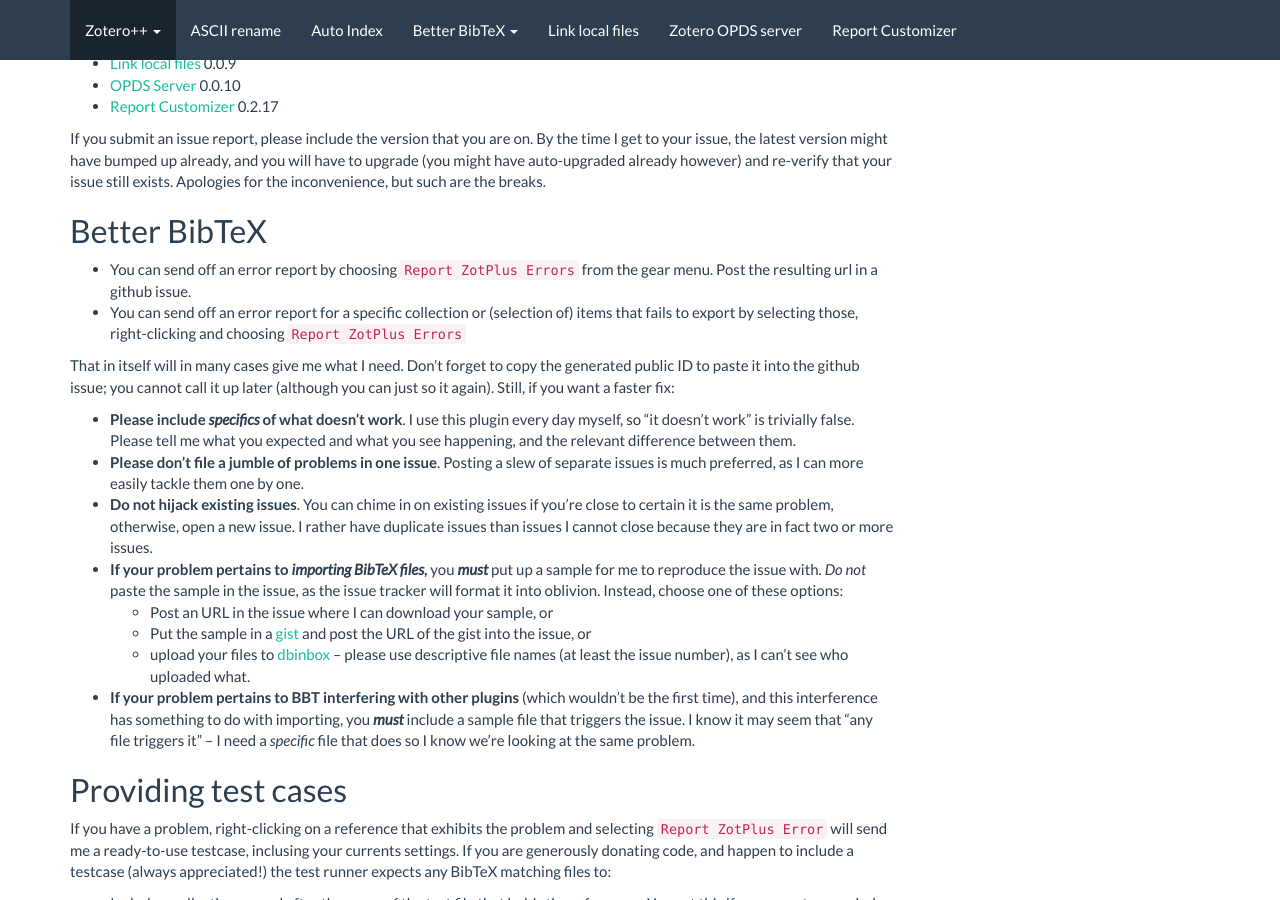
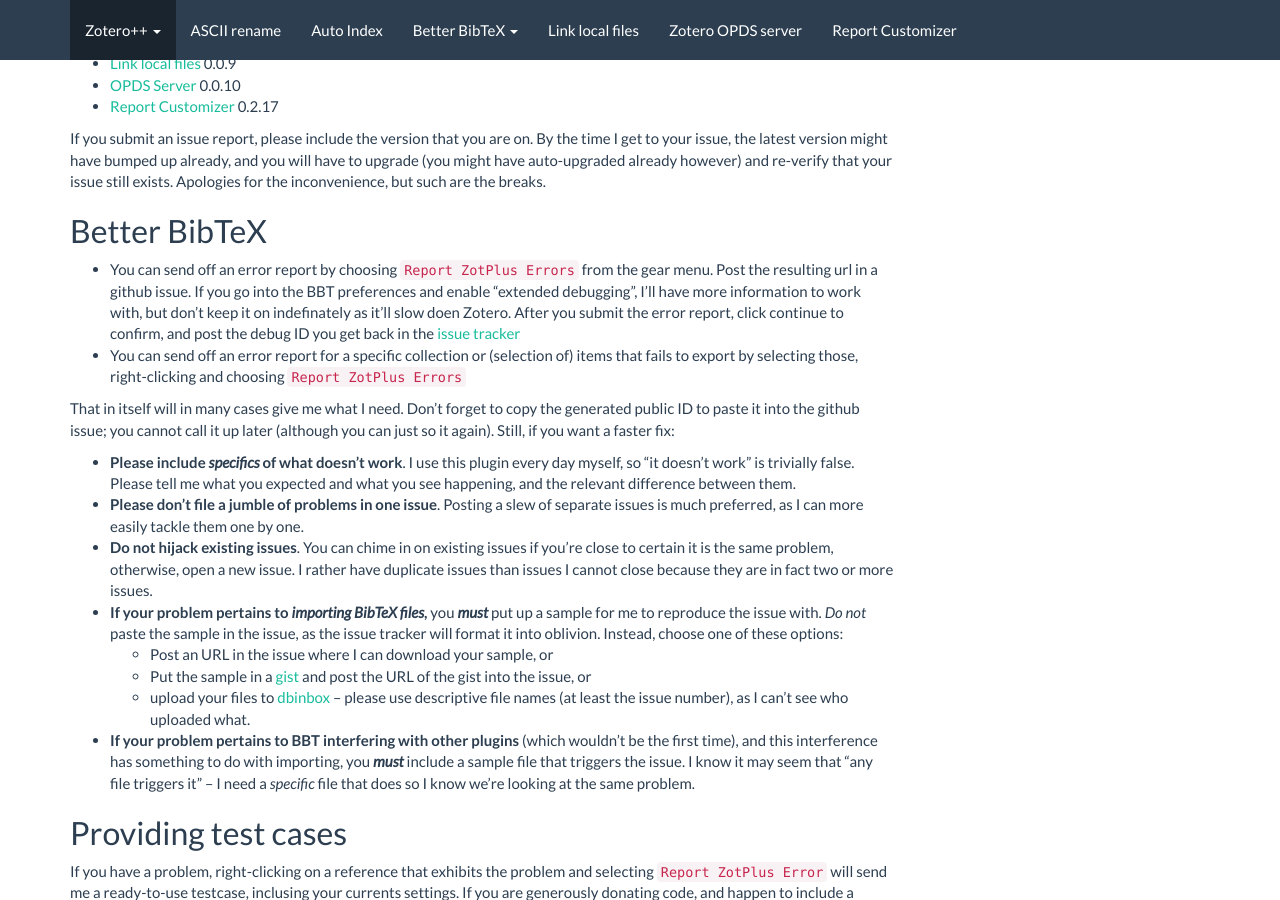
Before and after one commit to edwinksl/ZotPlus.github.io, a Jekyll site: the page built from support.md, in a window 1280 px wide and 900 px high, scrolled down 369 px. Built offline with Jekyll 4.4.1, drawn with Linux system fonts in a browser that asks for light colours; nearby versions of some CDN libraries.

Commit message:
better-bibtex 1.6.1 / link-local-files 0.0.9 / report-customizer 0.2.17 / debug-bridge 0.1.0 / ascii-rename 0.0.40 / auto-index 0.0.36 / opds 0.0.10

```diff
--- a/support.md
+++ b/support.md
@@ -35,7 +35,9 @@
 ## Better BibTeX
 
 * You can send off an error report by choosing `Report ZotPlus Errors` from the gear menu. Post the resulting url in a
-  github issue.
+  github issue. If you go into the BBT preferences and enable "extended debugging", I'll have more information to work
+  with, but don't keep it on indefinately as it'll slow doen Zotero. After you submit the error report, click continue
+  to confirm, and post the debug ID you get back in the [issue tracker](https://github.com/ZotPlus/zotero-better-bibtex/issues)
 * You can send off an error report for a specific collection or (selection of) items that fails to export by selecting those, right-clicking
   and choosing `Report ZotPlus Errors`
 
```
